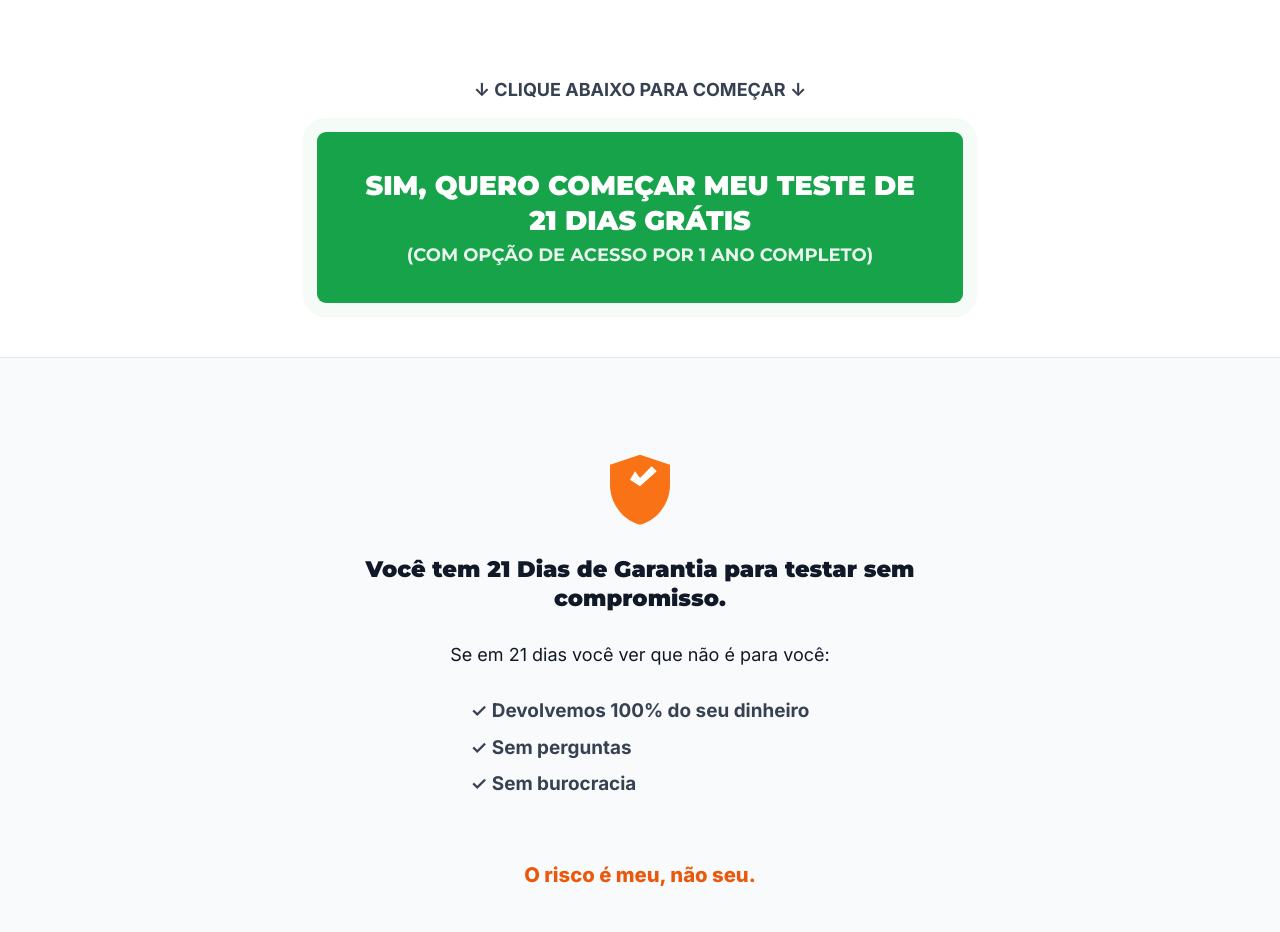
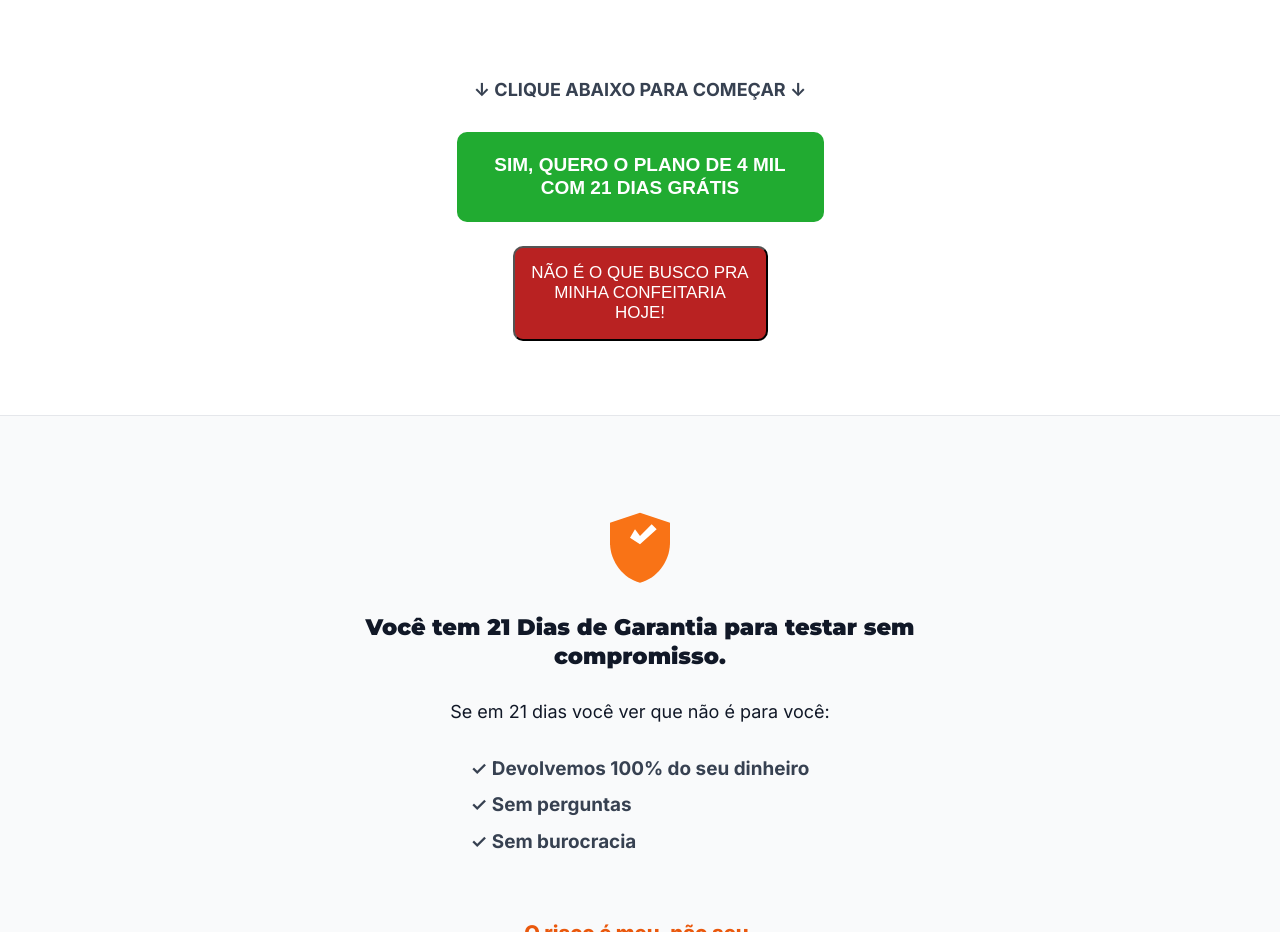
Before and after one commit to typebotmemvendas/Revenda4k-downsell, a plain HTML site: page index.html in a window 1280 px wide. Shown: the part 3520-4452 px from the top of the page. Drawn offline with Linux system fonts and the light colour scheme.

Commit message:
Botões da ticto

```diff
--- a/index.html
+++ b/index.html
@@ -9,6 +9,35 @@
     <link rel="preconnect" href="https://fonts.gstatic.com" crossorigin>
     <link href="https://fonts.googleapis.com/css2?family=Inter:wght@400;500;700;800&family=Montserrat:wght@700;800;900&display=swap" rel="stylesheet">
     <link rel="stylesheet" href="style.css">
+    <script src="https://midas.ticto.app/oneclickbuy.js" async></script>
+    <style>
+        .ticto-buttons-wrapper {
+            display: flex;
+            flex-direction: column;
+            align-items: center;
+            gap: 24px;
+            margin-top: 20px;
+            margin-bottom: 20px;
+            width: 100%;
+        }
+        .ticto-upsell-button, .ticto-refuse-button {
+            max-width: 100% !important;
+            height: auto !important;
+            min-height: 50px;
+            padding: 15px;
+            white-space: normal;
+            line-height: 1.2;
+            cursor: pointer;
+            transition: transform 0.2s ease, opacity 0.2s ease;
+        }
+        .ticto-upsell-button:hover, .ticto-refuse-button:hover {
+            transform: scale(1.02);
+            opacity: 0.95;
+        }
+        .ticto-upsell-button {
+            min-height: 90px;
+        }
+    </style>
 </head>
 <body>
     <header class="urgency-header">
@@ -107,10 +136,10 @@
             <section class="cta-section">
                 <div class="container">
                     <p class="cta-subtitle">↓ Clique Abaixo para Começar ↓</p>
-                    <a href="#" class="cta-button pulse-anim">
-                        SIM, QUERO COMEÇAR MEU TESTE DE 21 DIAS GRÁTIS<br>
-                        <span class="cta-small">(COM OPÇÃO DE ACESSO POR 1 ANO COMPLETO)</span>
-                    </a>
+                    <div class="ticto-buttons-wrapper">
+                        <button type="button" style="background-color:#21ab31;width:367px;height:90px;font-family:inputs.font.body.font.options.arial;font-size:19px;font-weight:700;color:#FFFFFF;border-color:#000000;border-radius:10px;border-width:0px;text-transform:none" class="ticto-upsell-button" data-offer-code="O5F50DB19">SIM, QUERO O PLANO DE 4 MIL COM 21 DIAS GRÁTIS</button>
+                        <button type="button" style="background-color:#b92222;width:255px;height:50px;font-family:inputs.font.body.font.options.arial;font-size:17px;font-weight:400;color:#FFFFFF;border-color:#000000;border-radius:10px;border-width:2px;text-transform:none" class="ticto-refuse-button" > NÃO É O QUE BUSCO PRA MINHA CONFEITARIA HOJE!</button>
+                    </div>
                 </div>
             </section>
 
```
